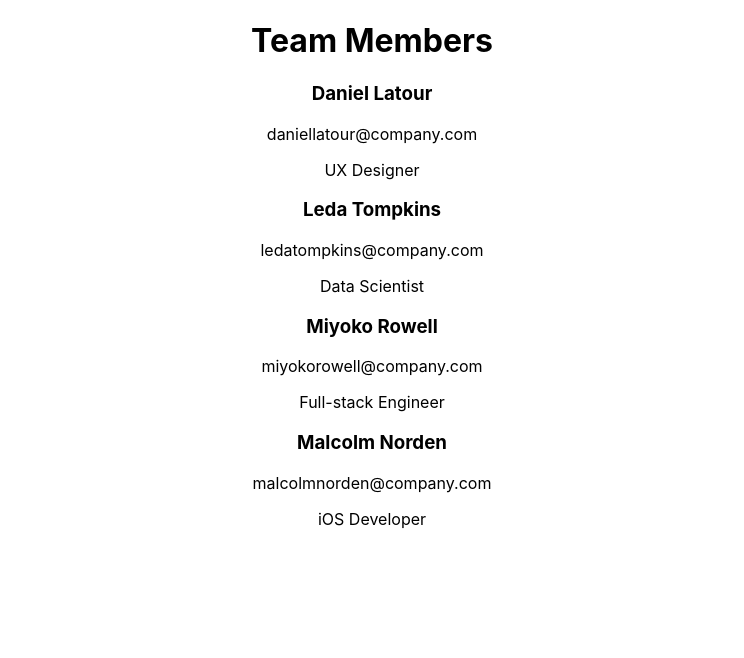
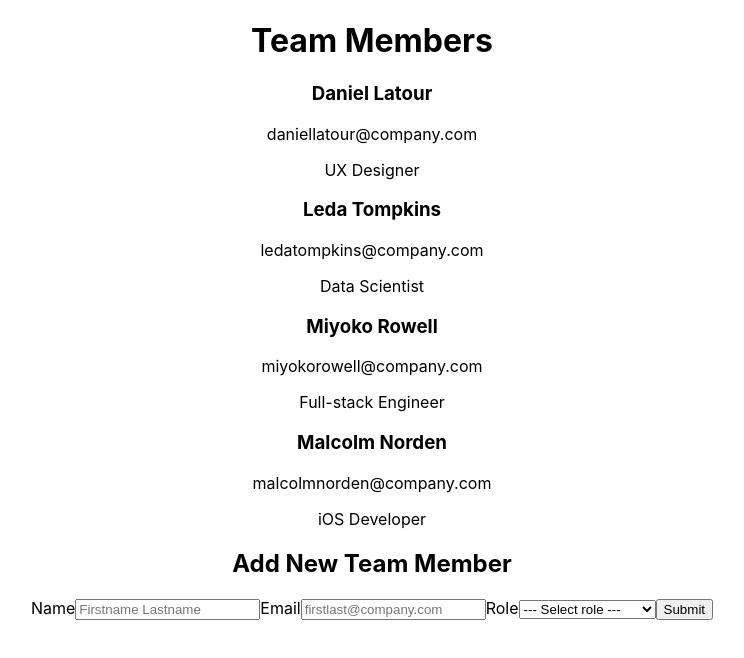
Before and after one commit to bloominstituteoftechnology/team-builder, a React (Create React App) app: page / in a window 1280 px wide. Shown: the top 658 px of the page, without its empty margins (268-1012 px from the left). Built offline with nearby package versions, Linux system fonts and the light colour scheme.

Commit message:
Form component developed, tested and working

```diff
--- a/src/App.js
+++ b/src/App.js
@@ -1,9 +1,14 @@
 import React, { useState } from 'react';
 import sampleData from './data/sampleData';
+import Form from './components/Form';
 import './App.css';
 
 function App() {
   const [teamMembers, setTeamMembers] = useState(sampleData);
+
+  const addNewMember = newMember => {
+    setTeamMembers([...teamMembers, newMember]);
+  }
 
   return (
     <div className="App">
@@ -19,6 +24,7 @@ function App() {
           );
         })
       }
+      <Form addNewMember={addNewMember}/>
     </div>
   );
 }
--- a/src/components/Form.js
+++ b/src/components/Form.js
@@ -1,7 +1,77 @@
 import React, { useState } from 'react';
 
-function Form() {
+const initialFormValues = {
+  name: '',
+  email: '',
+  role: '',
+}
 
+function Form(props) {
+  const { addNewMember } = props;
+  const [formValues, setFormValues] = useState(initialFormValues);
+
+  const onChange = evt => {
+    const { name, value } = evt.target;
+    setFormValues({
+      ...formValues,
+      [name]: value,
+    })
+  }
+
+  const onSubmit = evt => {
+    evt.preventDefault();
+    const newMember = {
+      name: formValues.name.trim(),
+      email: formValues.email.trim(),
+      role: formValues.role,
+    }
+    if (newMember.name && newMember.email && newMember.role) {
+      addNewMember(newMember);
+      setFormValues(initialFormValues);
+    }
+    else {
+      console.log(`newMember missing field: ${newMember.name} ${newMember.email} ${newMember.role}`);
+    }
+  }
+
+  return (
+    <form className='form container' onSubmit={onSubmit}>
+      <h2>Add New Team Member</h2>
+      <label>Name
+        <input
+          name='name'
+          type='text'
+          value={formValues.name}
+          onChange={onChange}
+          placeholder='Firstname Lastname'
+          required
+        />
+      </label>
+      <label>Email
+        <input
+          name='email'
+          type='email'
+          value={formValues.email}
+          onChange={onChange}
+          placeholder='firstlast@company.com'
+          required
+        />
+      </label>
+      <label>Role
+        <select name='role' value={formValues.role} onChange={onChange} required>
+          <option value='' selected disabled>--- Select role ---</option>
+          <option value='Android Developer'>Android Developer</option>
+          <option value='Back-end Engineer'>Back-end Engineer</option>
+          <option value='Data Scientist'>Data Scientist</option>
+          <option value='Front-end Engineer'>Front-end Engineer</option>
+          <option value='Full-stack Engineer'>Full-stack Engineer</option>
+          <option value='iOS Developer'>iOS Developer</option>
+          <option value='UX Designer'>UX Designer</option>
+        </select>
+      </label>
+      <button>Submit</button>
+    </form>
+  );
 }
 
 export default Form;
```
